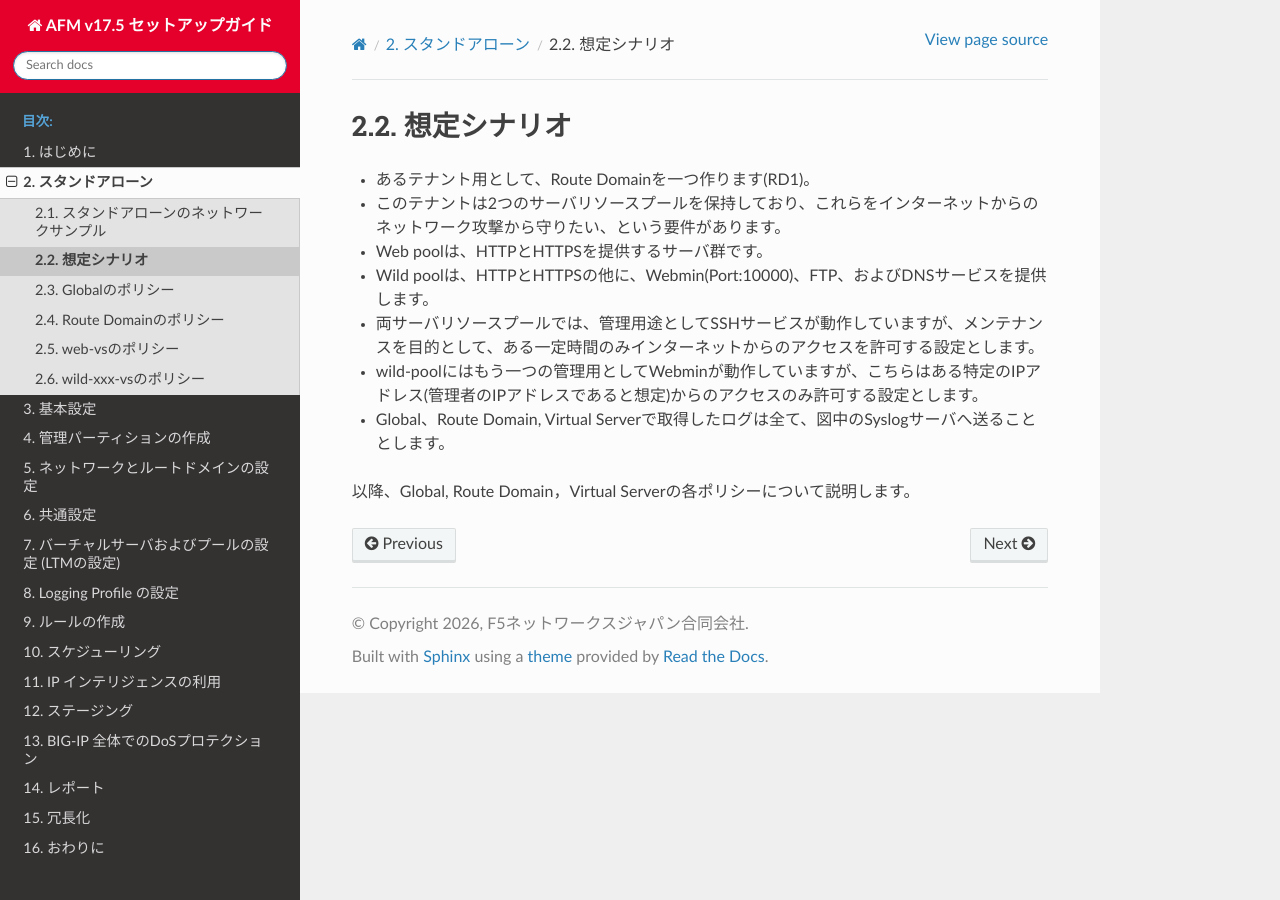
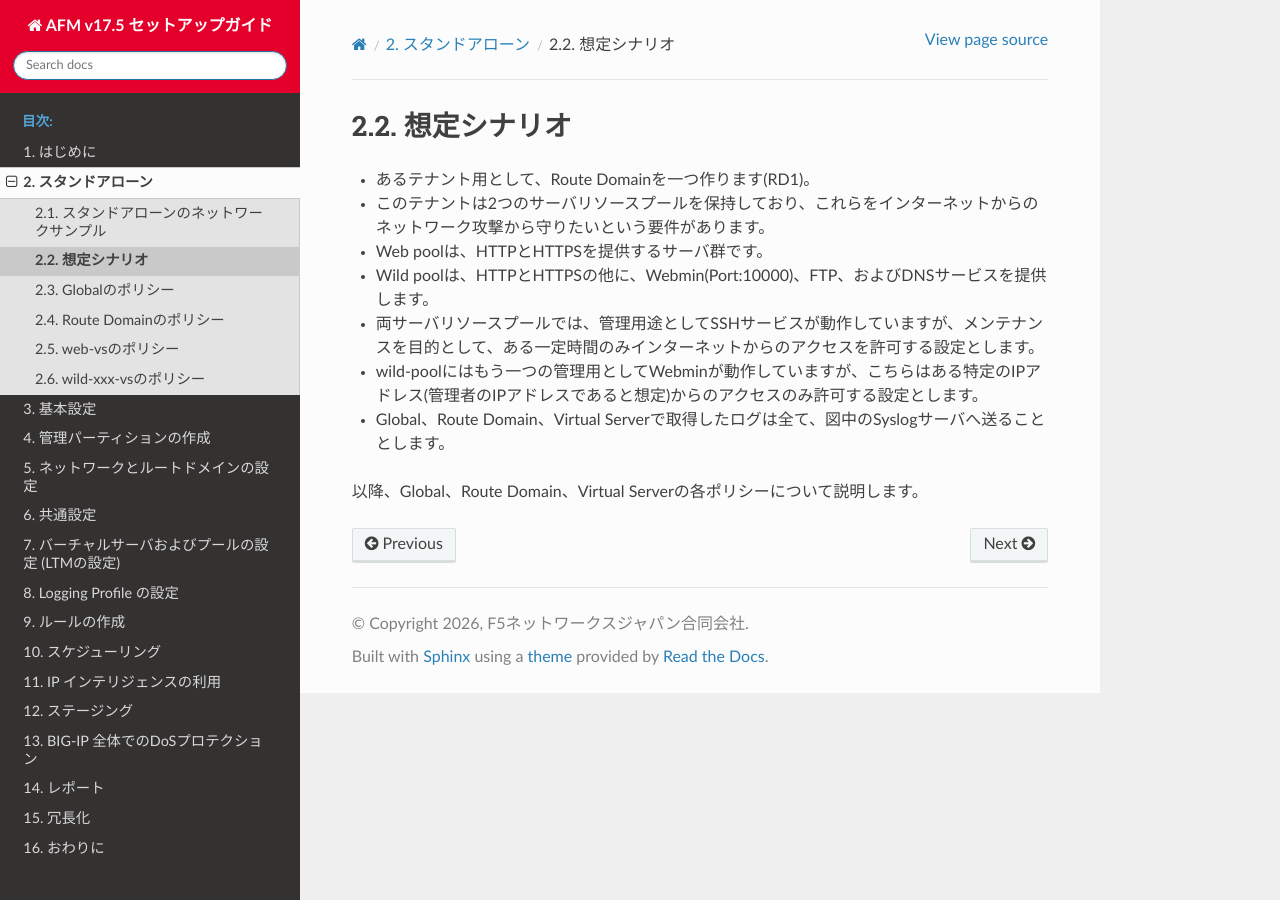
Before and after one commit to BeF5/f5j-easy-setup-afm-17, a Sphinx documentation site: the page built from docs/02/module01/chapter_02_02.md, in a window 1280 px wide. Built offline with Sphinx 7.4.7 and the Read the Docs theme 3.1.0, drawn with Linux system fonts in a browser that asks for light colours.

Commit message:
updated docs

```diff
--- a/docs/02/module01/chapter_02_02.md
+++ b/docs/02/module01/chapter_02_02.md
@@ -2,7 +2,7 @@
 
 - あるテナント用として、Route Domainを一つ作ります(RD1)。
 
-- このテナントは2つのサーバリソースプールを保持しており、これらをインターネットからのネットワーク攻撃から守りたい、という要件があります。
+- このテナントは2つのサーバリソースプールを保持しており、これらをインターネットからのネットワーク攻撃から守りたいという要件があります。
 
 - Web poolは、HTTPとHTTPSを提供するサーバ群です。
 
@@ -12,6 +12,6 @@
 
 - wild-poolにはもう一つの管理用としてWebminが動作していますが、こちらはある特定のIPアドレス(管理者のIPアドレスであると想定)からのアクセスのみ許可する設定とします。
 
-- Global、Route Domain, Virtual Serverで取得したログは全て、図中のSyslogサーバへ送ることとします。
+- Global、Route Domain、Virtual Serverで取得したログは全て、図中のSyslogサーバへ送ることとします。
 
-以降、Global, Route Domain，Virtual Serverの各ポリシーについて説明します。
+以降、Global、Route Domain、Virtual Serverの各ポリシーについて説明します。
--- a/docs/conf.py
+++ b/docs/conf.py
@@ -34,6 +34,7 @@ extensions = [
     'sphinx.ext.extlinks',
     'sphinx.ext.graphviz',
     "myst_parser",
+    'sphinx_contributors',
 ]
 
 # Add any paths that contain templates here, relative to this directory.
--- a/docs/requirements.txt
+++ b/docs/requirements.txt
@@ -6,3 +6,4 @@ cloud_sptheme
 Jinja2<3.1
 sphinx_rtd_theme==1.1.1
 myst-parser
+sphinx-contributors
```
Also changed, not shown: docs/02/chapter_02_00.md (+0 -2 lines), docs/02/module01/chapter_02_01.md (+2 -2 lines), docs/16/chapter_16_00.md (+1 -6 lines).
